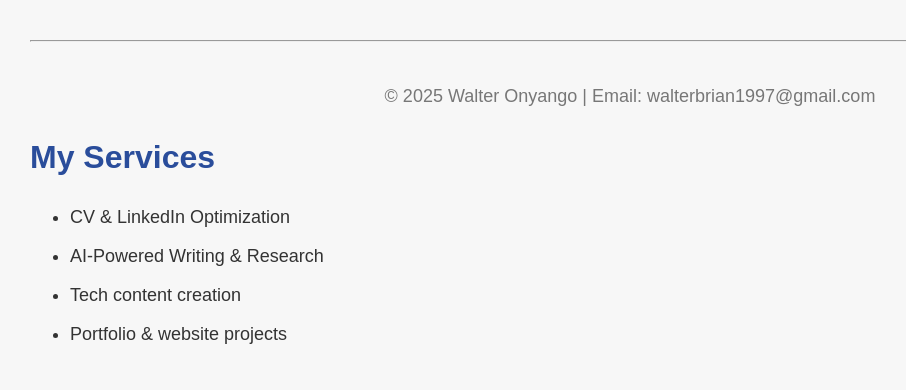
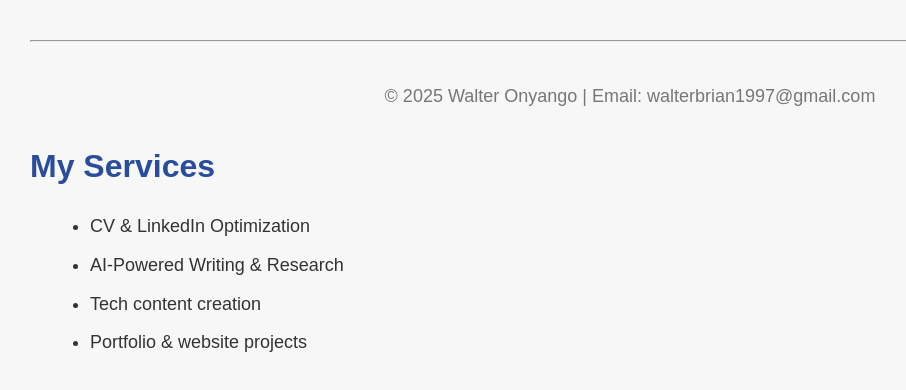
Before and after one commit to Dollar97/Neuranet-website-, a plain HTML site: page services.html in a window 1280 px wide. Shown: the whole page, without its empty margins (10-916 px from the left). Drawn offline with Linux system fonts and the light colour scheme.

Commit message:
Update style.css

```diff
--- a/assets/css/style.css
+++ b/assets/css/style.css
@@ -22,7 +22,19 @@ h1 {
     margin-bottom: 20px;
 }ul li strong {
     color: #e67e22; /* Highlights service titles in orange */
+}h1, h2 {
+    margin-top: 30px;
+    margin-bottom: 20px;
 }
+
+p {
+    margin-bottom: 20px;
+}
+
+ul {
+    margin-left: 20px;
+}
+
 
 
 p, li {
```
